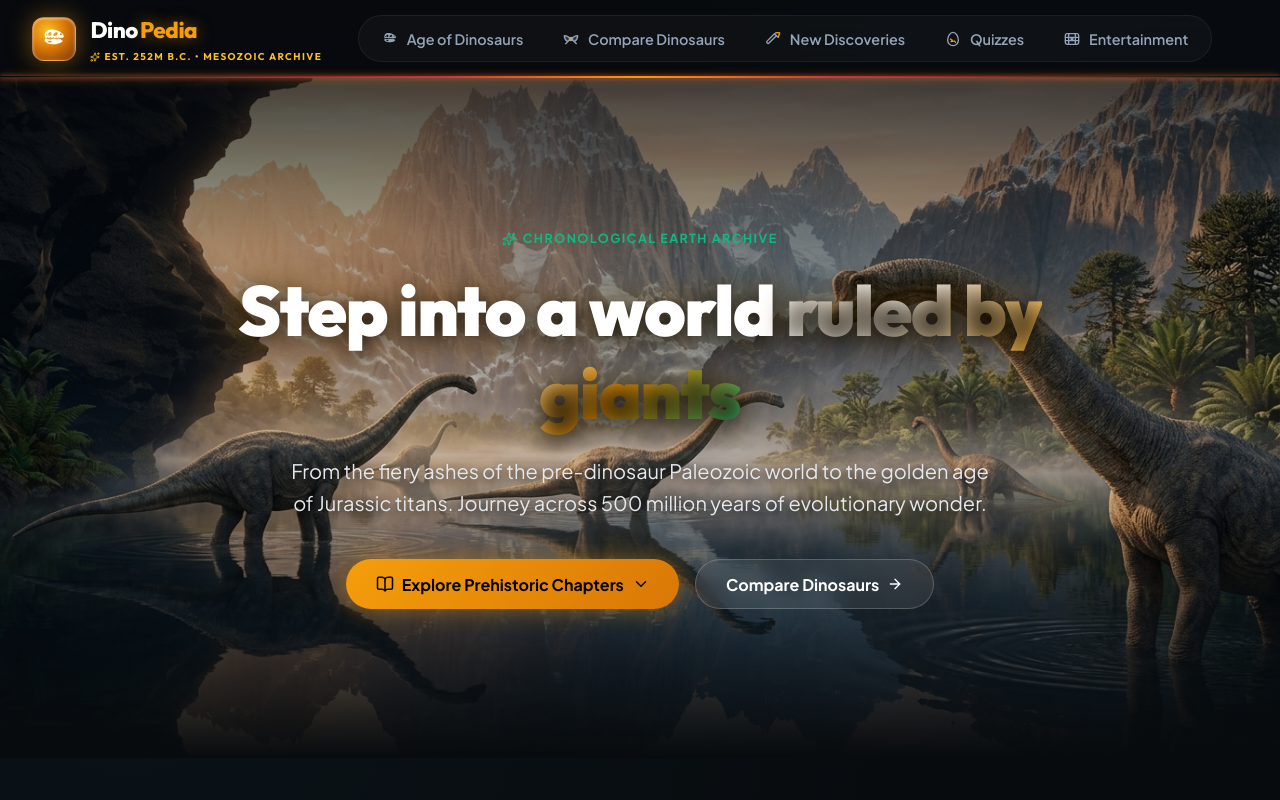
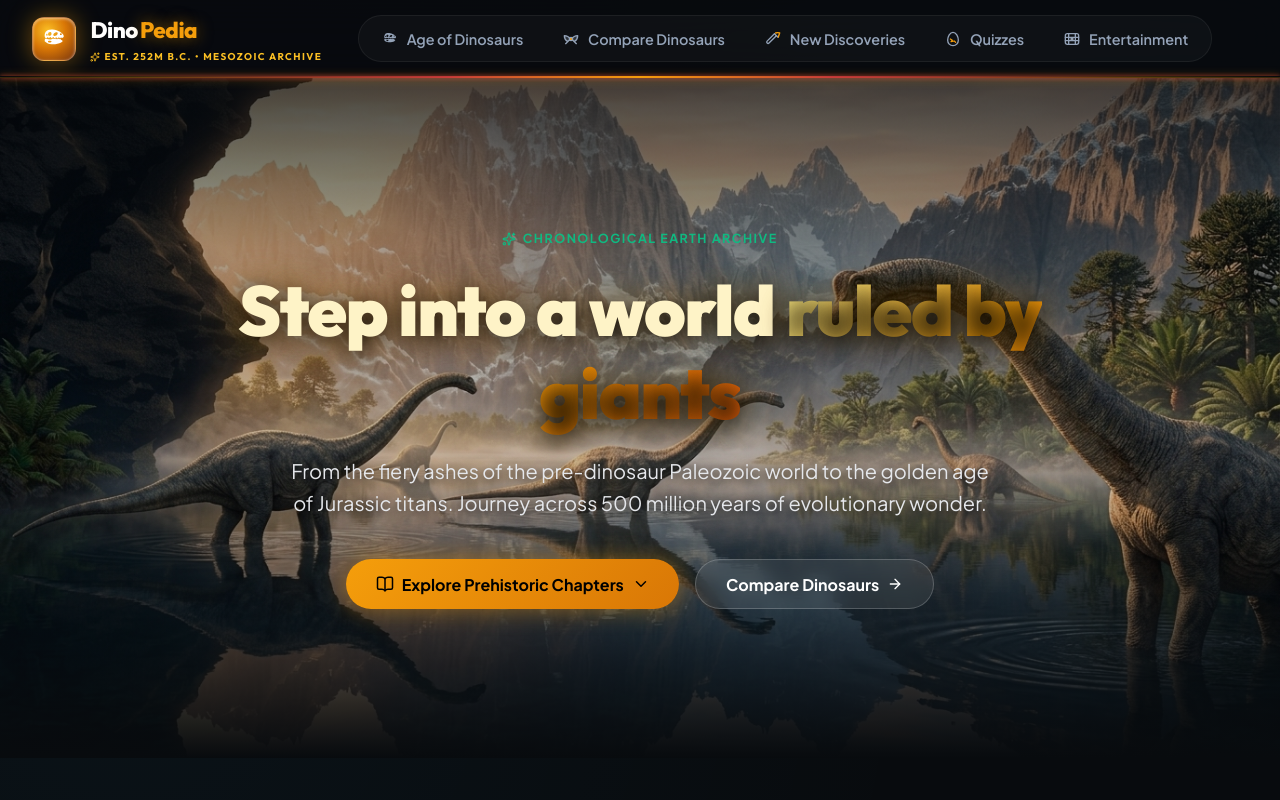
Before and after one commit to MinukaPanagoda/dinopedia, a React (Vite) app in the folder frontend/: page / in a window 1280 px wide. Shown: the top 800 px of the page. Built offline with nearby package versions, Linux system fonts and the light colour scheme.

Commit message:
style(home): update hero main font color and amber gradient palette

```diff
--- a/frontend/src/components/HomePage.jsx
+++ b/frontend/src/components/HomePage.jsx
@@ -138,8 +138,8 @@ export default function HomePage({ setActiveTab }) {
               fontWeight: '900',
               lineHeight: '1.18',
               letterSpacing: '-0.02em',
-              color: '#FFFFFF',
-              textShadow: '0 4px 24px rgba(0, 0, 0, 0.95), 0 0 35px rgba(245, 158, 11, 0.35)',
+              color: '#FEF3C7',
+              textShadow: '0 4px 24px rgba(0, 0, 0, 0.95), 0 0 35px rgba(245, 158, 11, 0.45)',
               marginBottom: '1.25rem'
             }}
           >
--- a/frontend/src/index.css
+++ b/frontend/src/index.css
@@ -346,7 +346,7 @@ button {
 }
 
 .hero-title-gradient {
-  background: linear-gradient(135deg, #FFFFFF 30%, #F59E0B 70%, #10B981 100%);
+  background: linear-gradient(135deg, #FEF08A 10%, #F59E0B 50%, #EA580C 100%);
   -webkit-background-clip: text;
   -webkit-text-fill-color: transparent;
 }
```
